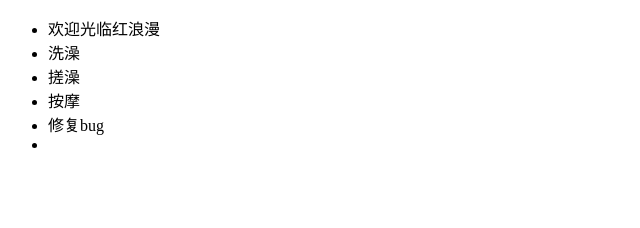
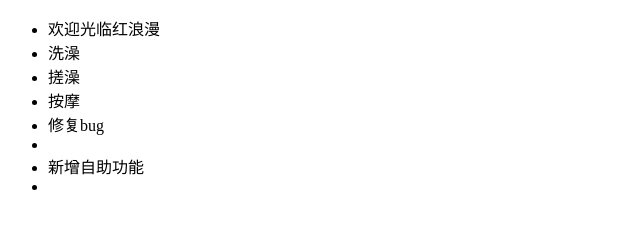
Before and after one commit to 18639710721/dbbath, a plain HTML site: page index.htm in a window 1280 px wide. Shown: the whole page, without its empty margins (0-640 px from the left). Drawn offline with Linux system fonts and the light colour scheme.

Commit message:
新增自助功能

```diff
--- a/index.htm
+++ b/index.htm
@@ -13,6 +13,7 @@
         <li>搓澡</li>
         <li>按摩</li>
 	<li>修复bug<li>
+        <li>新增自助功能<li>
     </ul>
 </body>
 </html>
```
